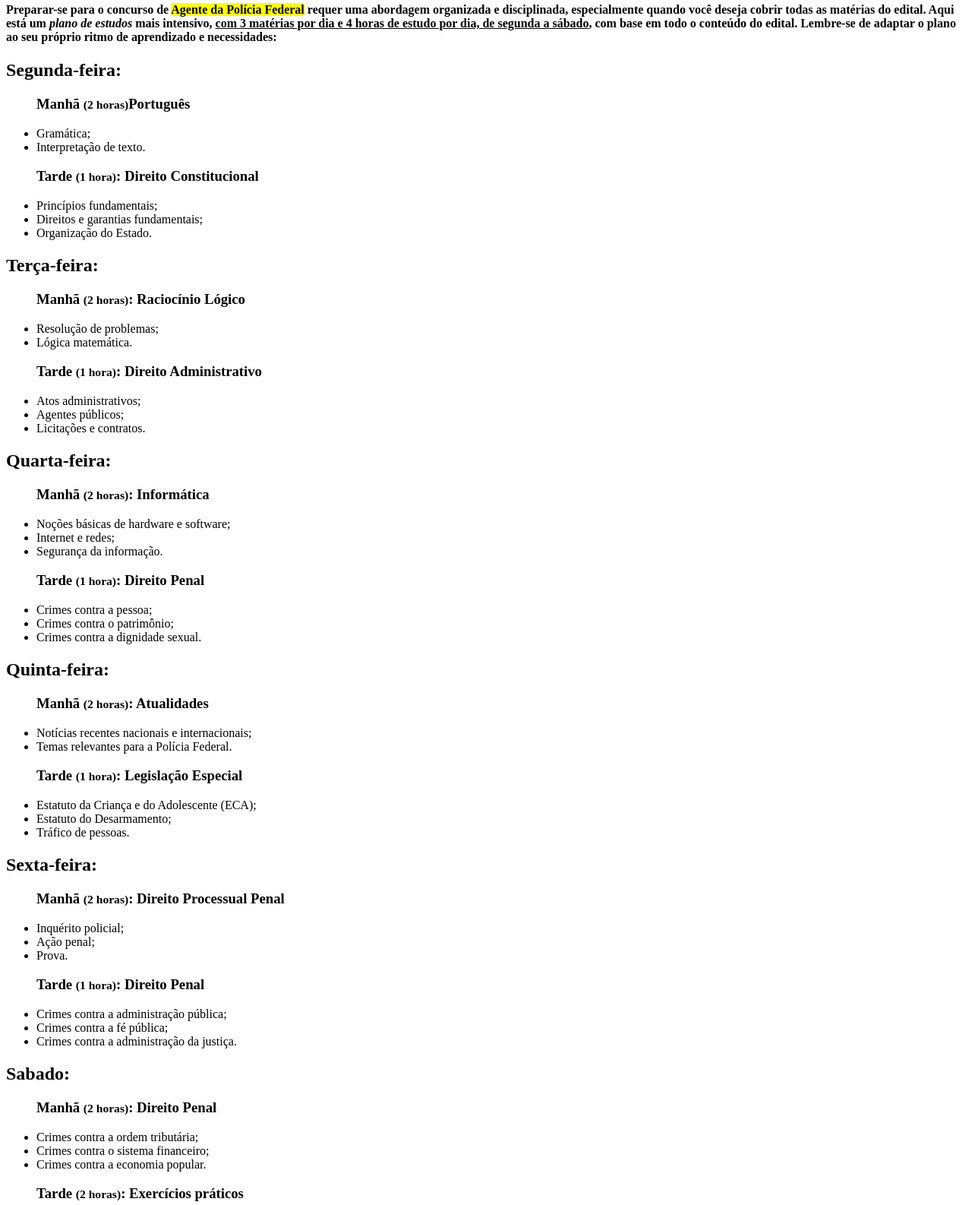
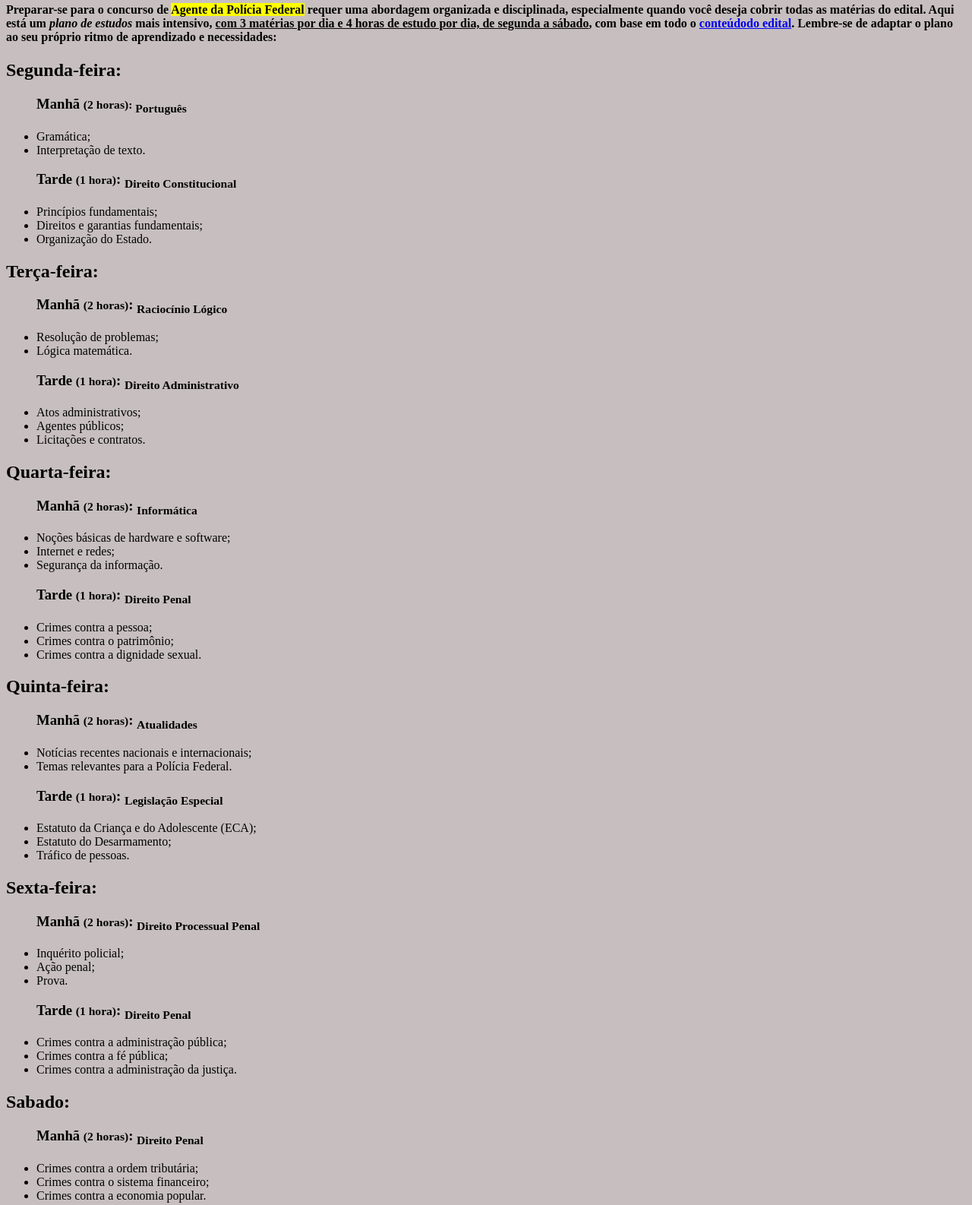
Before and after one commit to JefersonRodrigues21/paginaWebUtilizandoTagsAprendidas, a plain HTML site: page index.html in a window 1280 px wide. Shown: the part 76-1662 px from the top of the page at 76% size. Drawn offline with Linux system fonts and the light colour scheme.

Commit message:
exercício finalizado

```diff
--- a/index.html
+++ b/index.html
@@ -5,20 +5,30 @@
     <meta charset="UTF-8">
     <meta name="viewport" content="width=device-width, initial-scale=1.0">
     <title>Página Web Utilizando Tags Aprendidas</title>
+    <style>
+        body {
+            background-color: rgb(199, 191, 191);
+        }
+    </style>
 </head>
 
 <body>
     <h1>Projeto de aprovação no concurso da Polícia Federal</h1>
-    <h4>Preparar-se para o concurso de <mark>Agente da Polícia Federal</mark> requer uma abordagem organizada e disciplinada,
+    <h4>Preparar-se para o concurso de <mark>Agente da Polícia Federal</mark> requer uma abordagem organizada e
+        disciplinada,
         especialmente quando você deseja cobrir todas as matérias do edital. Aqui está um <i>plano de estudos</i> mais
-        intensivo, <u>com 3 matérias por dia e 4 horas de estudo por dia, de segunda a sábado</u>, com base em todo o conteúdo
-        do edital. Lembre-se de adaptar o plano ao seu próprio ritmo de aprendizado e necessidades:</h4>
+        intensivo, <u>com 3 matérias por dia e 4 horas de estudo por dia, de segunda a sábado</u>, com base em todo o
+        <a
+            href="https://www.gov.br/pf/pt-br/acesso-a-informacao/servidores/concursos/edital/carreira-policial-2021-4/editais/edital-no-1-dgp-pf-15-01-21.pdf/view">conteúdodo
+            edital</a>.
+            Lembre-se de adaptar o plano ao seu próprio ritmo de aprendizado e necessidades:
+    </h4>
     <h2>Segunda-feira:</h2>
     <ul>
-        <h3>Manhã <small>(2 horas)</small>Português</h3>
+        <h3>Manhã <small>(2 horas):</small><sub> Português</sub></h3>
         <li>Gramática;</li>
         <li>Interpretação de texto.</li>
-        <h3>Tarde <small>(1 hora)</small>: Direito Constitucional</h3>
+        <h3>Tarde <small>(1 hora)</small>: <sub>Direito Constitucional</sub></h3>
         <li>Princípios fundamentais;</li>
         <li>Direitos e garantias fundamentais;</li>
         <li>Organização do Estado.</li>
@@ -26,10 +36,10 @@
 
     <h2>Terça-feira:</h2>
     <ul>
-        <h3>Manhã <small>(2 horas)</small>: Raciocínio Lógico</h3>
+        <h3>Manhã <small>(2 horas)</small>: <sub>Raciocínio Lógico</sub></h3>
         <li>Resolução de problemas;</li>
         <li>Lógica matemática.</li>
-        <h3>Tarde <small>(1 hora)</small>: Direito Administrativo</h3>
+        <h3>Tarde <small>(1 hora)</small>: <sub>Direito Administrativo</sub></h3>
         <li>Atos administrativos;</li>
         <li>Agentes públicos;</li>
         <li>Licitações e contratos.</li>
@@ -37,11 +47,11 @@
 
     <h2>Quarta-feira:</h2>
     <ul>
-        <h3>Manhã <small>(2 horas)</small>: Informática</h3>
+        <h3>Manhã <small>(2 horas)</small>: <sub>Informática</sub></h3>
         <li>Noções básicas de hardware e software;</li>
         <li>Internet e redes;</li>
         <li>Segurança da informação.</li>
-        <h3>Tarde <small>(1 hora)</small>: Direito Penal</h3>
+        <h3>Tarde <small>(1 hora)</small>: <sub>Direito Penal</sub></h3>
         <li>Crimes contra a pessoa;</li>
         <li>Crimes contra o patrimônio;</li>
         <li>Crimes contra a dignidade sexual.</li>
@@ -49,10 +59,10 @@
 
     <h2>Quinta-feira:</h2>
     <ul>
-        <h3>Manhã <small>(2 horas)</small>: Atualidades</h3>
+        <h3>Manhã <small>(2 horas)</small>: <sub>Atualidades</sub></h3>
         <li>Notícias recentes nacionais e internacionais;</li>
         <li>Temas relevantes para a Polícia Federal.</li>
-        <h3>Tarde <small>(1 hora)</small>: Legislação Especial</h3>
+        <h3>Tarde <small>(1 hora)</small>: <sub>Legislação Especial</sub></h3>
         <li>Estatuto da Criança e do Adolescente (ECA);</li>
         <li>Estatuto do Desarmamento;</li>
         <li>Tráfico de pessoas.</li>
@@ -60,11 +70,11 @@
 
     <h2>Sexta-feira:</h2>
     <ul>
-        <h3>Manhã <small>(2 horas)</small>: Direito Processual Penal</h3>
+        <h3>Manhã <small>(2 horas)</small>: <sub>Direito Processual Penal</sub></h3>
         <li>Inquérito policial;</li>
         <li>Ação penal;</li>
         <li>Prova.</li>
-        <h3>Tarde <small>(1 hora)</small>: Direito Penal</h3>
+        <h3>Tarde <small>(1 hora)</small>: <sub>Direito Penal</sub></h3>
         <li>Crimes contra a administração pública;</li>
         <li>Crimes contra a fé pública;</li>
         <li>Crimes contra a administração da justiça.</li>
@@ -72,18 +82,21 @@
 
     <h2>Sabado:</h2>
     <ul>
-        <h3>Manhã <small>(2 horas)</small>: Direito Penal</h3>
+        <h3>Manhã <small>(2 horas)</small>: <sub>Direito Penal</sub></h3>
         <li>Crimes contra a ordem tributária;</li>
         <li>Crimes contra o sistema financeiro;</li>
         <li>Crimes contra a economia popular.</li>
-        <h3>Tarde <small>(2 horas)</small>: Exercícios práticos</h3>
-        <li>Resolva questões de provas anteriores do concurso de Agente da Polícia Federal.</li>
+        <h3>Tarde <small>(2 horas)</small>: <sub>Exercícios práticos</sub></h3>
+        <p><blockquote>Resolva questões de provas anteriores do concurso de Agente da Polícia Federal.</blockquote></p>
     </ul>
 
     <h2>Domingo:</h2>
-    <li>Descanso para recarregar as energias.</li>
+    <li><sup>Descanso para recarregar as energias.</sup></li>
 
-    <p>Esse plano é apenas um exemplo e deve ser adaptado às suas preferências e necessidades individuais. Além disso, você pode fazer ajustes à medida que avança, focando em áreas que requerem mais atenção. Certifique-se de revisar o edital regularmente para garantir que está cobrindo todos os tópicos exigidos no concurso. <strong>Boa sorte nos seus estudos</strong></p>
+    <p>Esse plano é apenas um exemplo e deve ser adaptado às suas preferências e necessidades individuais. Além disso,
+        você pode fazer ajustes à medida que avança, focando em áreas que requerem mais atenção. Certifique-se de
+        revisar o edital regularmente para garantir que está cobrindo todos os tópicos exigidos no concurso. <strong>Boa
+            sorte nos seus estudos</strong></p>
 
 </body>
 
```
